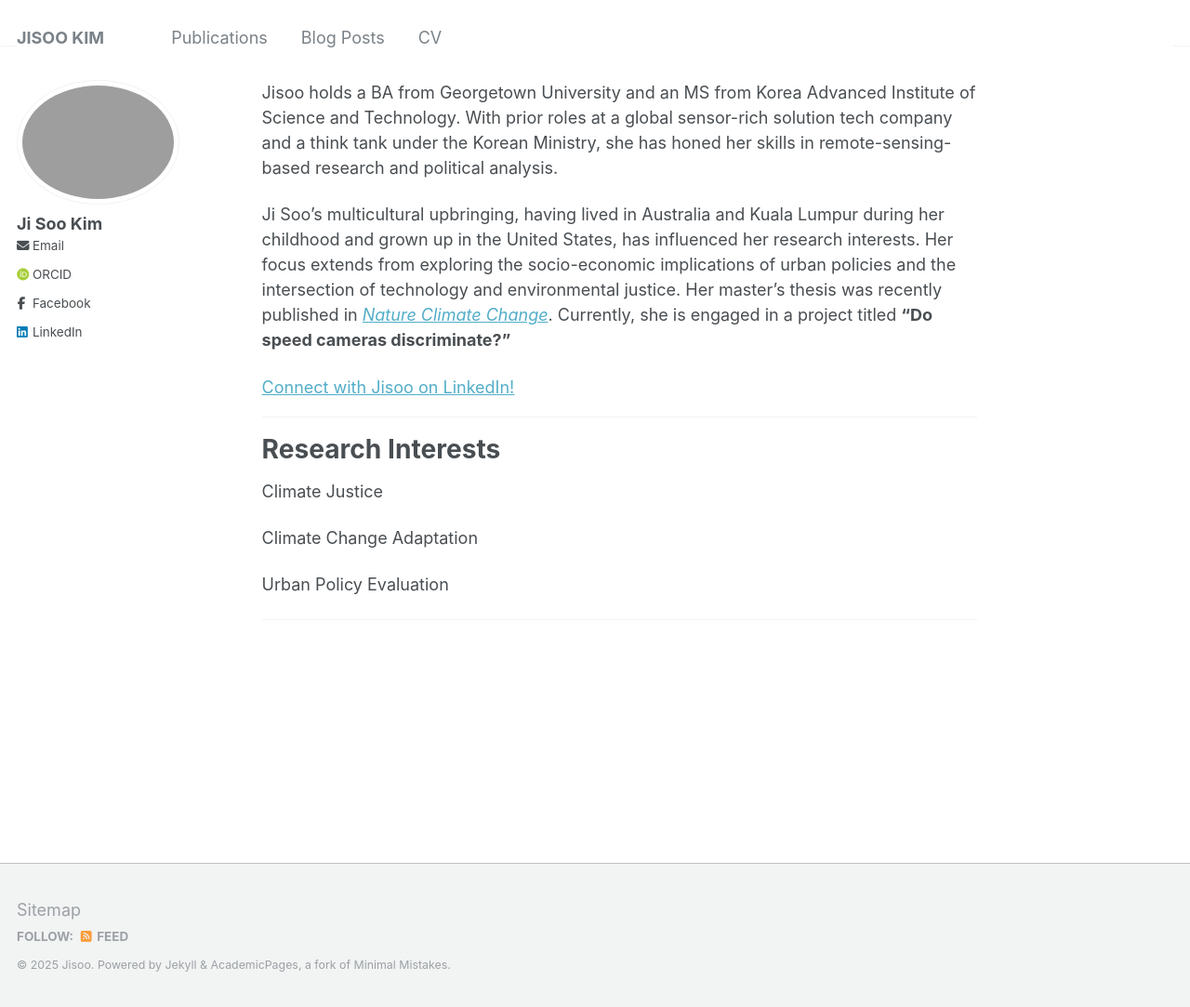
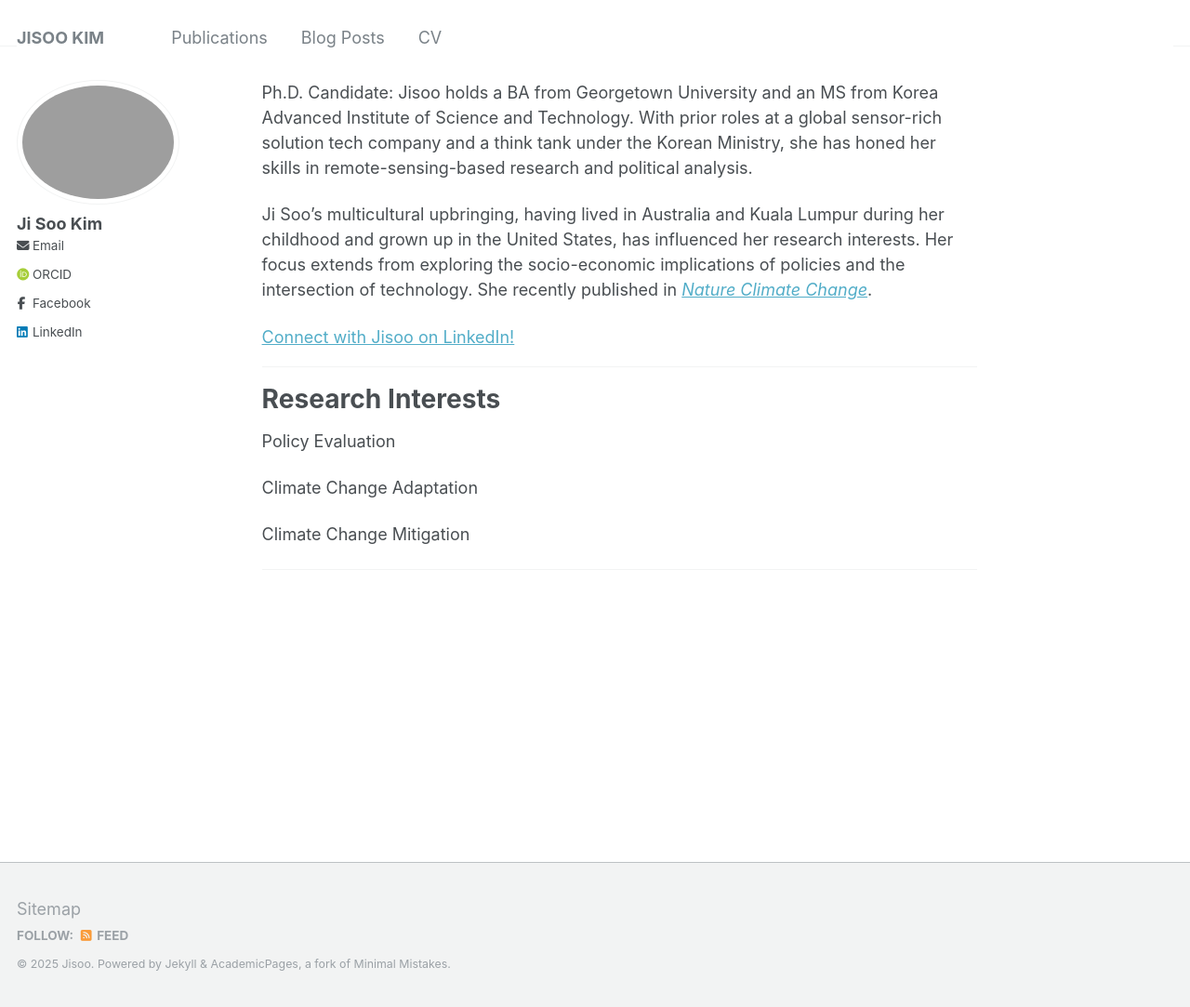
Before and after one commit to jk-jisookim/jk-jisookim.github.io, a Jekyll site: the page built from _pages/about.md, in a window 1280 px wide and 1083 px high. Shown: the whole window at 93% size. Built offline with Jekyll 4.4.1, drawn with Linux system fonts in a browser that asks for light colours; some web fonts are replaced; comment, search, counter and statistics services are not loaded.

Commit message:
Update about.md

```diff
--- a/_pages/about.md
+++ b/_pages/about.md
@@ -6,9 +6,9 @@ redirect_from:
   - /about.html
 ---
 
-Jisoo holds a BA from Georgetown University and an MS from Korea Advanced Institute of Science and Technology. With prior roles at a global sensor-rich solution tech company and a think tank under the Korean Ministry, she has honed her skills in remote-sensing-based research and political analysis.
+Ph.D. Candidate: Jisoo holds a BA from Georgetown University and an MS from Korea Advanced Institute of Science and Technology. With prior roles at a global sensor-rich solution tech company and a think tank under the Korean Ministry, she has honed her skills in remote-sensing-based research and political analysis.
 
-Ji Soo's multicultural upbringing, having lived in Australia and Kuala Lumpur during her childhood and grown up in the United States, has influenced her research interests. Her focus extends from exploring the socio-economic implications of urban policies and the intersection of technology and environmental justice. Her master's thesis was recently published in <a href="https://www.nature.com/articles/s41558-024-01980-w"><i>Nature Climate Change</i></a>. Currently, she is engaged in a project titled <b>"Do speed cameras discriminate?"</b>
+Ji Soo's multicultural upbringing, having lived in Australia and Kuala Lumpur during her childhood and grown up in the United States, has influenced her research interests. Her focus extends from exploring the socio-economic implications of policies and the intersection of technology. She recently published in <a href="https://www.nature.com/articles/s41558-024-01980-w"><i>Nature Climate Change</i></a>.
 
 <script src="https://platform.linkedin.com/badges/js/profile.js" async defer type="text/javascript"></script>
 <div class="badge-base LI-profile-badge" data-locale="en_US" data-size="large" data-theme="light" data-type="HORIZONTAL" data-vanity="jisookim11" data-version="v1"><a class="badge-base__link LI-simple-link" href="https://kr.linkedin.com/in/jisookim11?trk=profile-badge">Connect with Jisoo on LinkedIn!</a></div>
@@ -18,7 +18,7 @@ Ji Soo's multicultural upbringing, having lived in Australia and Kuala Lumpur du
 Research Interests
 =========
 
-Climate Justice
+Policy Evaluation
 
 
 
@@ -26,7 +26,7 @@ Climate Change Adaptation
 
 
 
-Urban Policy Evaluation
+Climate Change Mitigation
 
 
 
```
